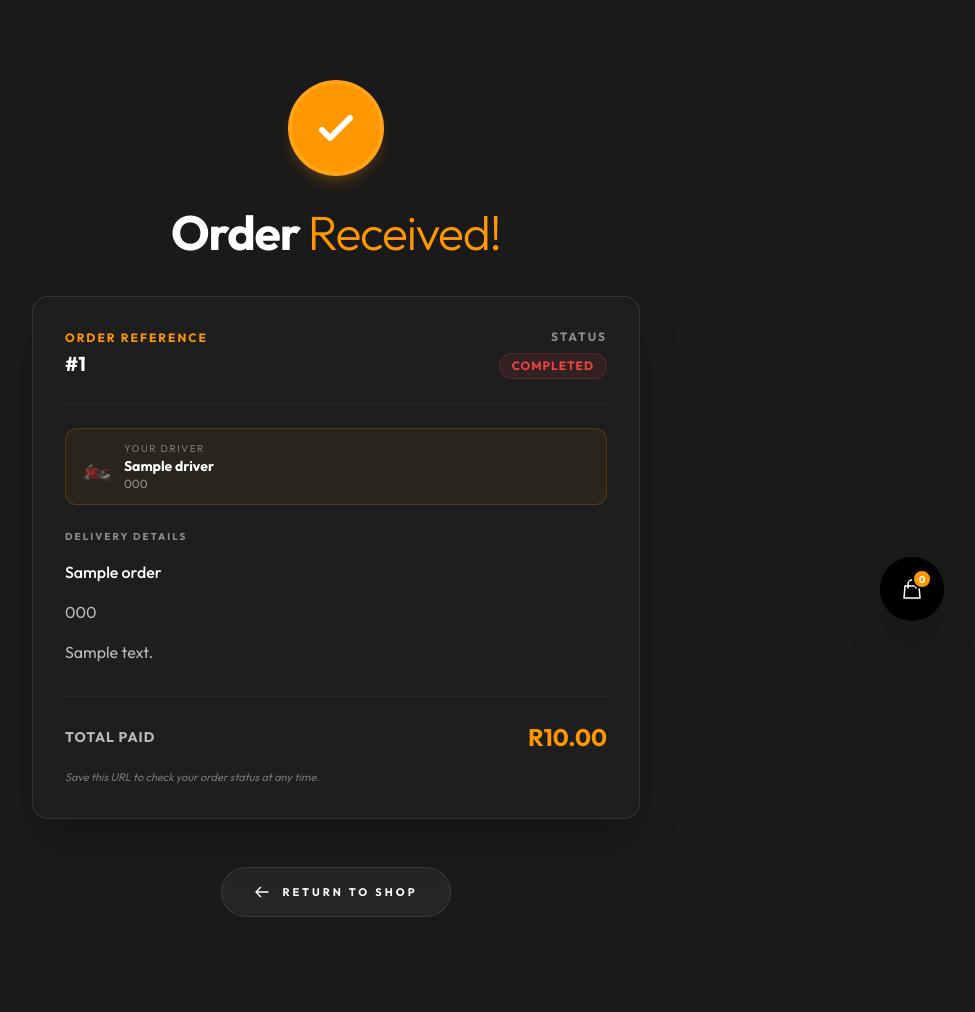
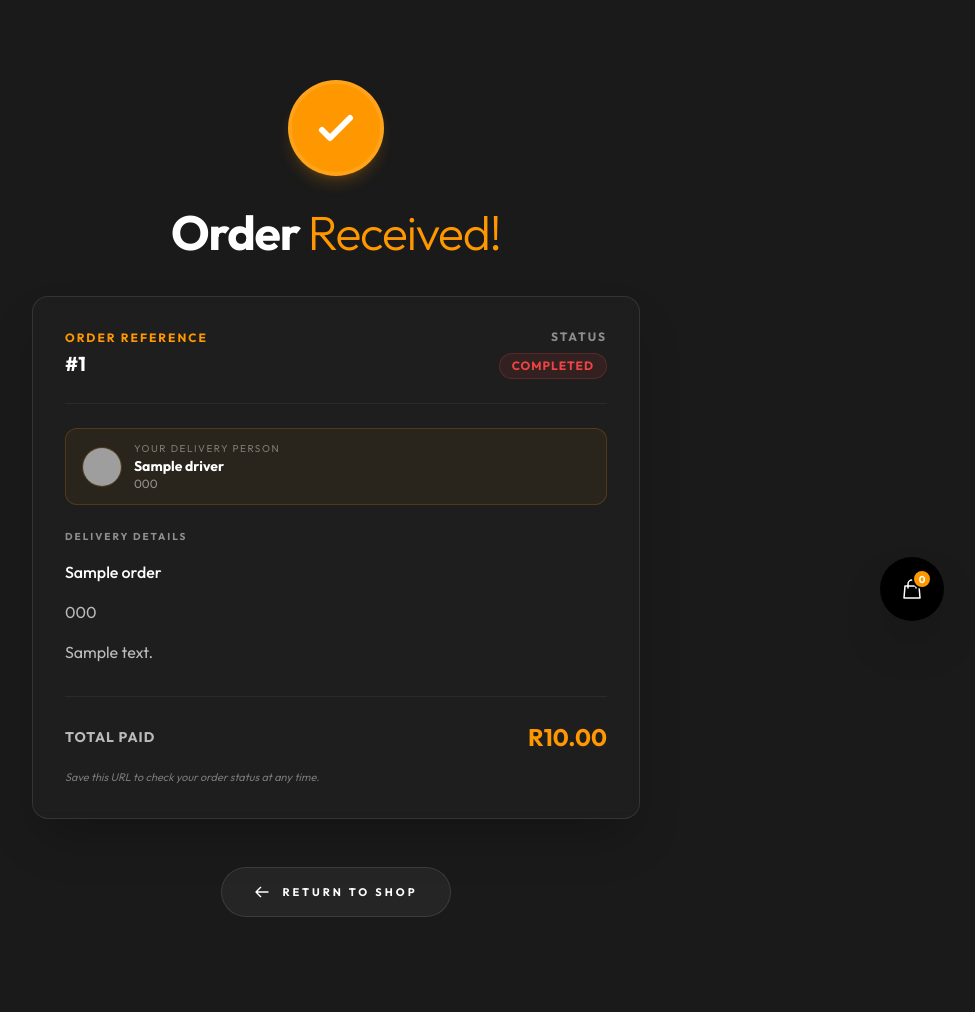
Before and after one commit to thulanesigasa/Aura, a Flask app: page /order-success/1 in a window 1280 px wide. Shown: the part 147-1159 px from the top of the page, without its empty margins (304-1279 px from the left). Run offline with Flask 3, Linux system fonts and the light colour scheme; tables that the repository leaves empty hold one stand-in row (values such as "Sample post"); some libraries are stand-ins or nearby versions; grey boxes are pictures that could not be loaded.

Commit message:
fix: DB migration, DiceBear avatars for delivery team, remove all emojis

```diff
--- a/app/templates/order_status.html
+++ b/app/templates/order_status.html
@@ -48,9 +48,12 @@
             <!-- Driver info (shows when assigned) -->
             {% if order.driver %}
             <div class="mb-6 px-4 py-3 bg-mil-accent/5 border border-mil-accent/20 rounded-xl flex items-center gap-3">
-                <span class="text-2xl">🏍️</span>
+                <div class="w-10 h-10 rounded-full overflow-hidden border border-mil-accent/20 flex-shrink-0">
+                    <img src="https://api.dicebear.com/7.x/avataaars/svg?seed={{ order.driver.name|urlencode }}&backgroundColor=f8faff"
+                        class="w-full h-full object-cover" alt="{{ order.driver.name }}">
+                </div>
                 <div>
-                    <p class="text-[10px] text-white/40 uppercase tracking-[1.5px]">Your Driver</p>
+                    <p class="text-[10px] text-white/40 uppercase tracking-[1.5px]">Your Delivery Person</p>
                     <p class="text-white font-bold text-sm">{{ order.driver.name }}</p>
                     {% if order.driver.phone %}
                     <p class="text-white/50 text-xs">{{ order.driver.phone }}</p>
@@ -121,9 +124,9 @@
         }).addTo(map);
 
         const icon = L.divIcon({
-            html: '<div style="background:#FF9800;width:36px;height:36px;border-radius:50%;display:flex;align-items:center;justify-content:center;font-size:18px;border:3px solid white;box-shadow:0 0 12px rgba(255,152,0,0.6);">🏍️</div>',
-            iconSize: [36, 36],
-            iconAnchor: [18, 18],
+            html: '<div style="background:#FF9800;width:14px;height:14px;border-radius:50%;border:3px solid white;box-shadow:0 0 10px rgba(255,152,0,0.8);"></div>',
+            iconSize: [14, 14],
+            iconAnchor: [7, 7],
             className: ''
         });
         driverMarker = L.marker([lat, lng], { icon }).addTo(map).bindPopup('Your driver').openPopup();
```
Also changed, not shown: app/templates/admin.html (+9 -5 lines).
